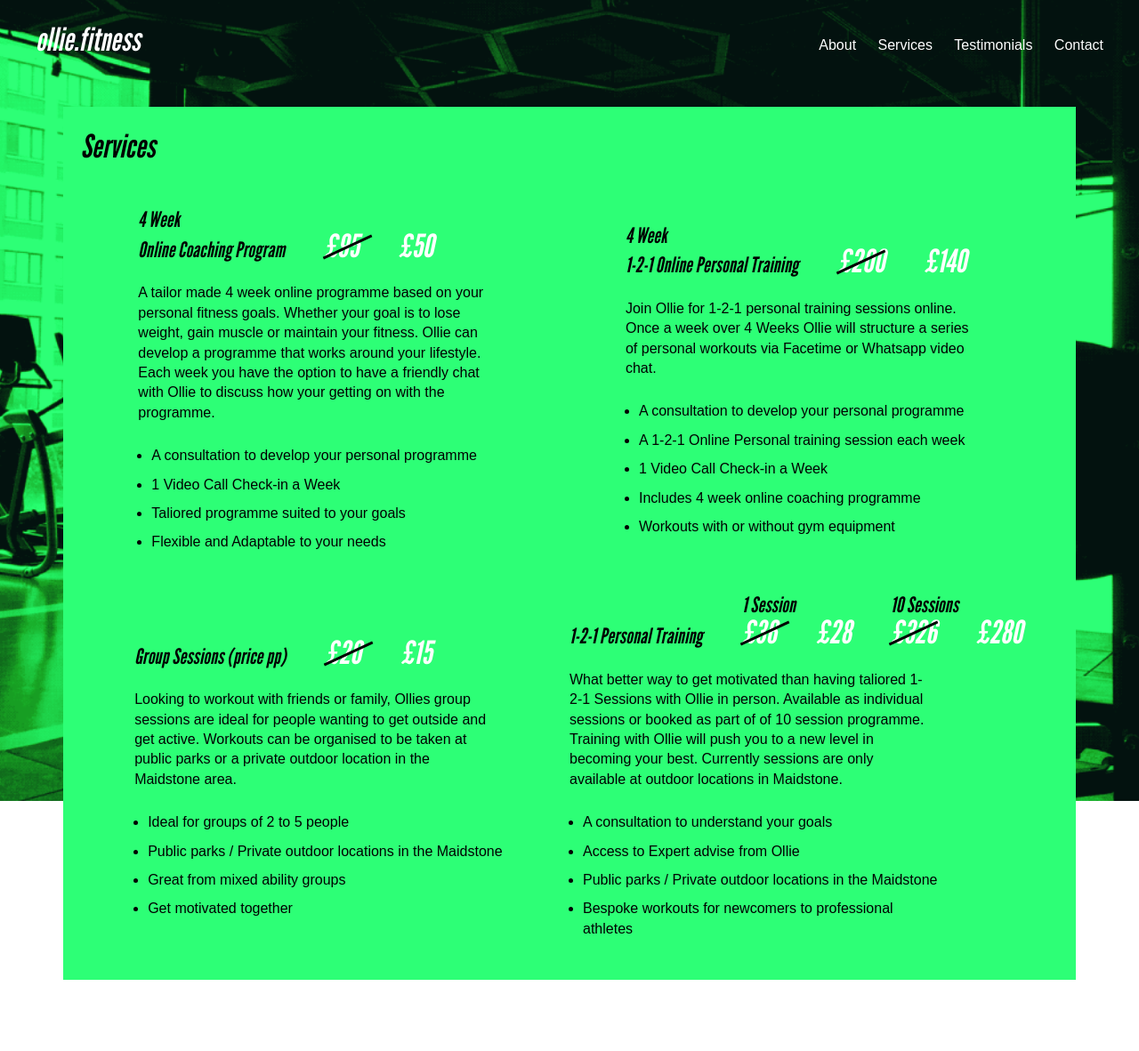
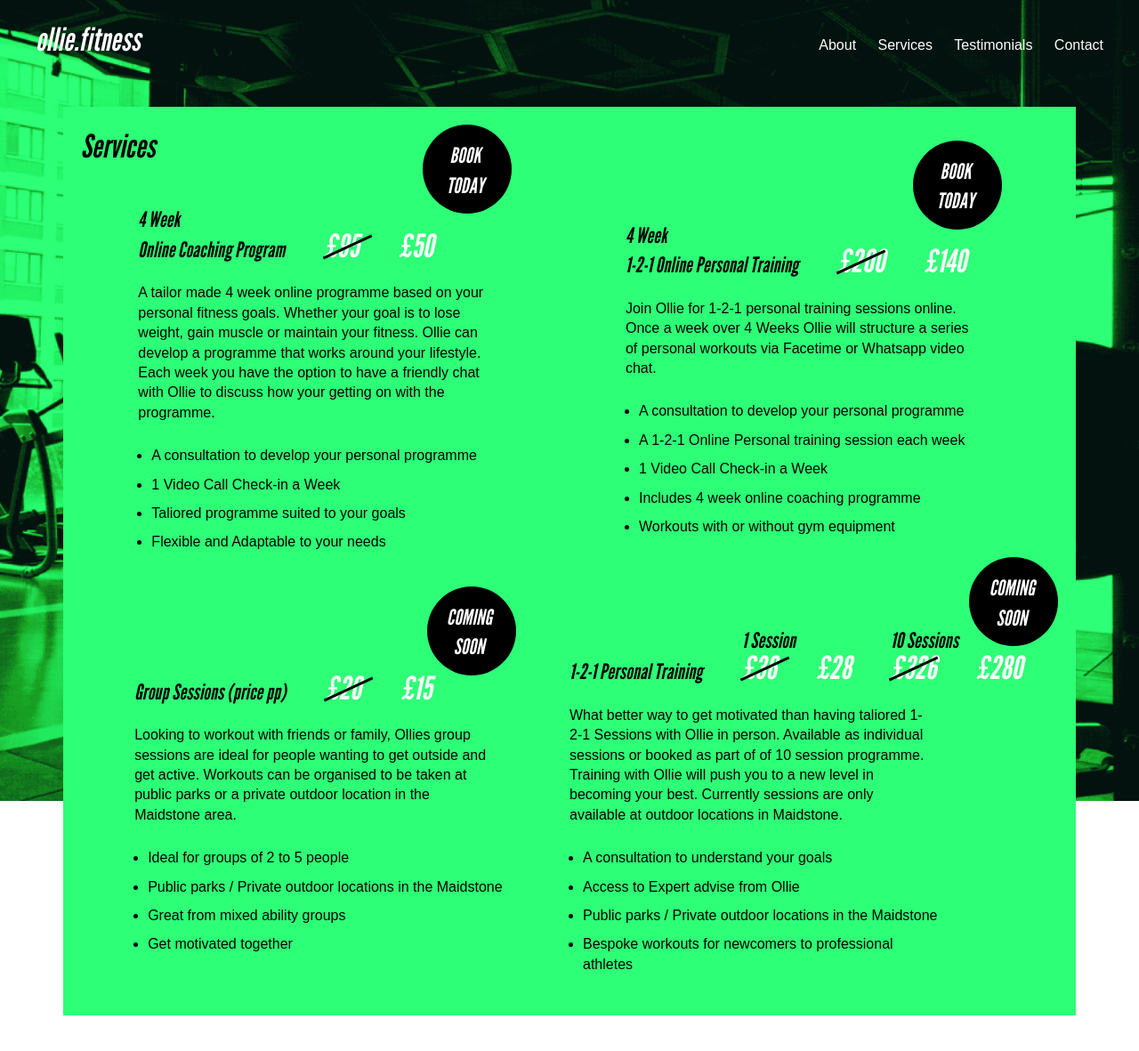
Before and after one commit to tom-wells/olliefitness, a Jekyll site: the page built from services.md, in a window 1280 px wide. Shown: the whole page at 89% size. Built offline with Jekyll 4.4.1, drawn with Linux system fonts in a browser that asks for light colours; before the commit the page ends 1141 px from its top, so only the background shows below that.

Commit message:
added photo and stickers

```diff
--- a/_includes/services.html
+++ b/_includes/services.html
@@ -4,6 +4,10 @@
         <div class="packages">
         <div class="package">
             <div class="package-heading">
+               <a href="/contact"> <div class="sticker">
+                    <h3>BOOK TODAY</h3>
+                </div>
+            </a>
                 <h3>
                     4 Week<br>
 
@@ -34,6 +38,10 @@
         </div>
         <div class="package">
             <div class="package-heading">
+                <a href="/contact"> <div class="sticker">
+                    <h3>BOOK TODAY</h3>
+                </div>
+            </a>
                 <h3>
                     4 Week<br>
                     1-2-1 Online Personal Training
@@ -63,6 +71,9 @@
 
         <div class="package three">
             <div class="package-heading">
+                <div class="sticker">
+                    <h3>COMING SOON</h3>
+                </div>
                 <h3>
                     Group Sessions (price pp)
                 </h3>
@@ -90,6 +101,9 @@
 
         <div class="package four">
             <div class="package-heading">
+                <div class="sticker long">
+                    <h3>COMING SOON</h3>
+                </div>
                 <h3>
                     1-2-1 Personal Training
                 </h3>
--- a/assets/app.scss
+++ b/assets/app.scss
@@ -134,7 +134,7 @@ header {
 .container {
     position: absolute;
     max-width:100%;
-    max-height: 1200px;
+    max-height: 3000px;
     margin: $line-global*6 $line-global*2 $line-global*2 $line-global*2;
     background-color:$green;
 
@@ -154,6 +154,9 @@ header {
         padding:$line-global;
         max-width:500px;
         height:100%;
+        p img  {
+            width:100%;
+        }
         .team {
             color:$white;
             font-family:$header-font;
@@ -174,7 +177,7 @@ header {
 .wide-container {
     position: relative;
     max-width:100%;
-    max-height:2400px;
+    max-height:4000px;
     margin: $line-global*6 $line-global*2 $line-global*2 $line-global*2;
     background-color:$green;
 
@@ -201,7 +204,7 @@ header {
     grid-template-columns: 1fr 1fr;
     grid-template-rows: 1fr 1fr;
 
-    grid-row-gap:$line-global*2;
+    grid-row-gap:$line-global*4;
 
     margin:$line-global;
 
@@ -244,7 +247,33 @@ header {
     font-size:24px;
 }
 
+.sticker.long {
+    top:-100px;
+}
 
+.sticker {
+    cursor:pointer;
+    width:100px;
+    height:100px;
+    border-radius: 100%;
+    background-color:#000;
+    top:-90px;
+    position: absolute;
+    right:0;
+
+
+    h3 {
+        color:$white;
+        width:50px;
+        height:50px;
+        top:0;
+        text-align:center;
+        left:0;
+        transform: translate(25%,35%);
+
+
+    }
+}
 
 .package-heading h3,
 .package-heading .price {
@@ -308,6 +337,10 @@ ul {
 
     margin:$line-global;
     .testimonial {
+        img {
+            width:100%;
+            padding:$line-global 0 $line-global 0;
+        }
         max-width:400px;
         max-height:100%;
         justify-self: center;
@@ -437,6 +470,11 @@ form {
     }
 
     @media(max-width:550px) {
+
+
+        .sticker.long {
+            top:-45px;
+        }
 
         header {
             position:fixed;
@@ -572,9 +610,26 @@ form {
                 }
 
 
+
+
     }
 
     @media(max-width:420px) {
+
+        .sticker {
+            position:relative;
+
+            top:-$line-global;
+            left:0;
+            h3 {
+                transform: translate(35%,35%);
+
+            }
+        }
+        .sticker.long {
+            top:-$line-global;
+
+        }
         .package {
             h3 {
                 padding-right:$line-global/2;
```
Also changed, not shown: _includes/testimonial.html (+26 -10 lines), about.md (+2 -0 lines), assets/img/ollie-about.png (added), assets/img/ryan.png (added).
